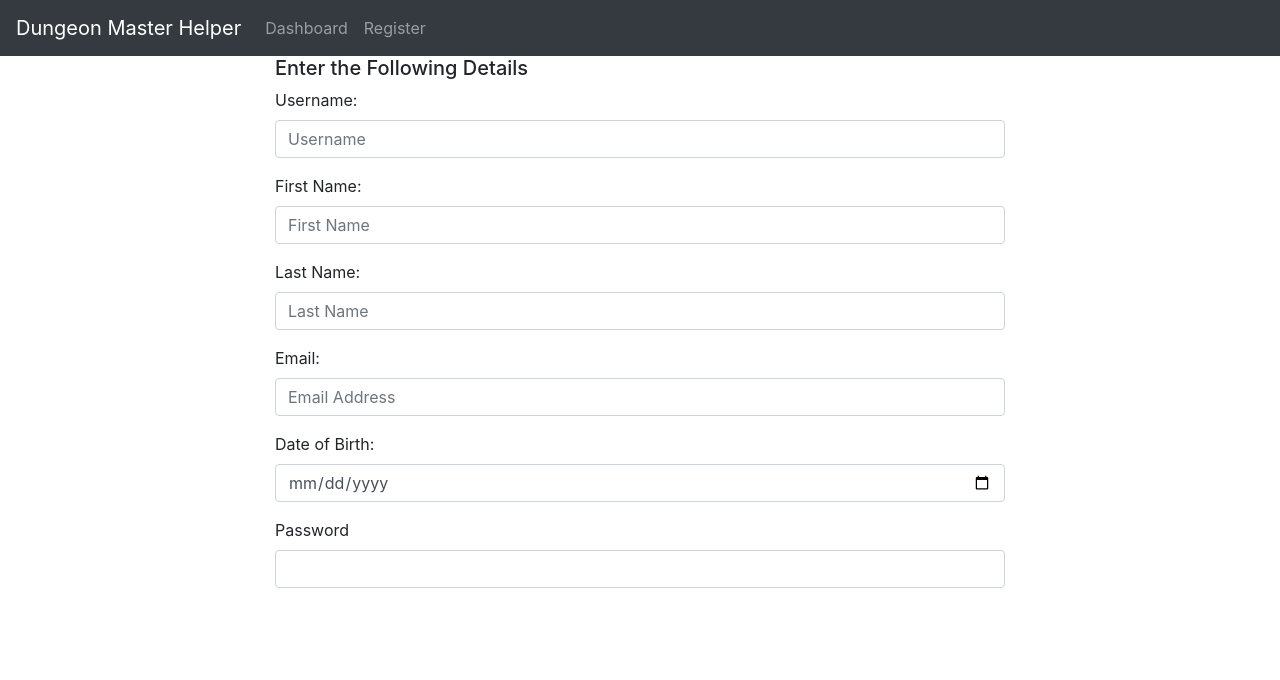
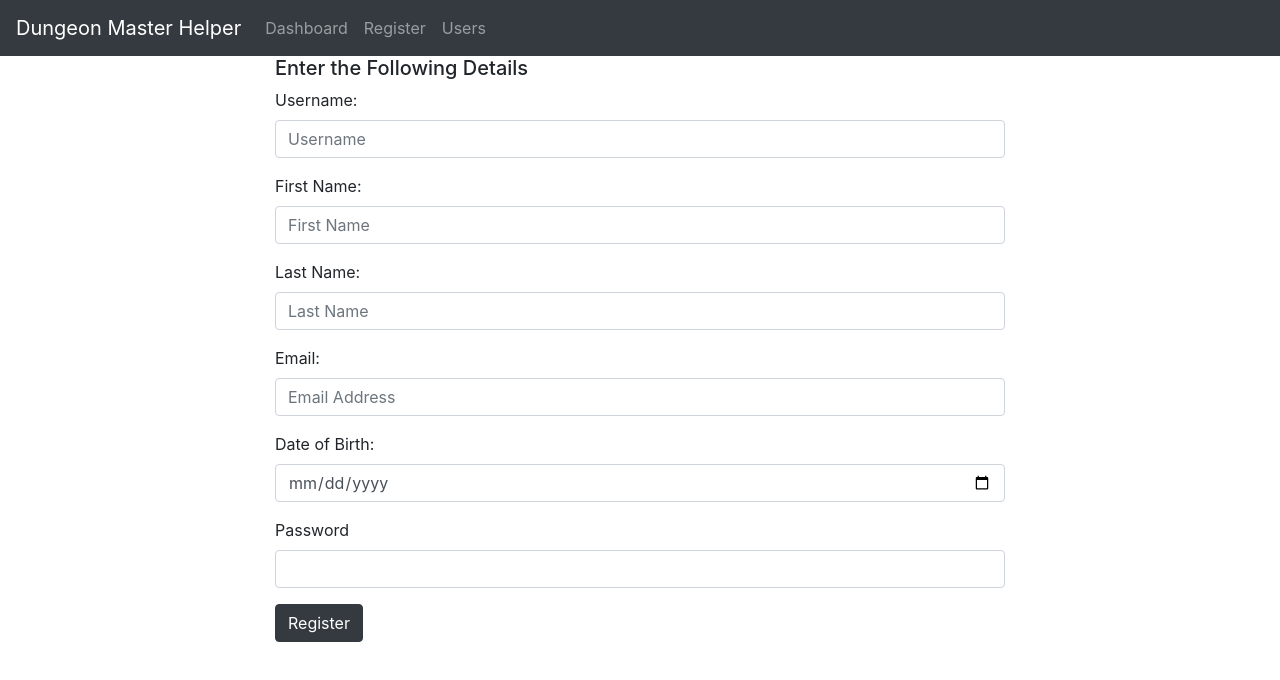
Before and after one commit to sgspectra/dmh, an Angular app: page /register in a window 1280 px wide. Shown: the top 680 px of the page. Built offline with nearby package versions, Linux system fonts and the light colour scheme.

Commit message:
able to add users from website, need to work on setting up error handling in user.service

```diff
--- a/src/app/app.component.html
+++ b/src/app/app.component.html
@@ -11,6 +11,9 @@
       <li class="nav-item">
         <a class="nav-link" routerLink="/register">Register<span class="sr-only"></span></a>
       </li>
+      <li class="nav-item">
+        <a class="nav-link" routerLink="/users">Users<span class="sr-only"></span></a>
+      </li>
     </ul>
   </div>
 </nav>
--- a/src/app/register-user/register-user.component.html
+++ b/src/app/register-user/register-user.component.html
@@ -28,6 +28,7 @@
           <label for="password">Password</label>
           <input [(ngModel)]="user.password" name="password" type="Password" id="password" class="form-control"/>
         </div>
+        <button type="button" class="btn btn-dark" (click)="createUser()">Register</button>
       </form>
     </div>
     <div class="col-sm-2"></div>
--- a/src/app/register-user/register-user.component.ts
+++ b/src/app/register-user/register-user.component.ts
@@ -1,6 +1,7 @@
 import { Component, OnInit } from '@angular/core';
 import { UserService } from '../user.service';
-import { FormControl } from '@angular/forms';
+import { User } from '../user';
+import { Router } from '@angular/router';
 
 
 export interface NewUser {
@@ -18,7 +19,7 @@ export interface NewUser {
   styleUrls: ['./register-user.component.scss']
 })
 export class RegisterUserComponent implements OnInit {
-  user: NewUser = {
+  user: User = {
     username: '',
     firstName: '',
     lastName: '',
@@ -26,7 +27,20 @@ export class RegisterUserComponent implements OnInit {
     dob: '',
     password: ''
   };
-  constructor(private userService: UserService) { }
+  constructor(private userService: UserService, private router: Router) { }
+  createUser(): void {
+    this.userService.registerUser(this.user).subscribe( user => {
+      // Clear the form
+      this.user.username = '';
+      this.user.firstName = '';
+      this.user.lastName = '';
+      this.user.email = '';
+      this.user.dob = '';
+      this.user.password = '';
+      // Redirect to page that shows users (promise not ignored)
+      this.router.navigate(['/users']).then();
+    });
+  }
   ngOnInit(): void {
   }
 }
--- a/src/app/user.service.ts
+++ b/src/app/user.service.ts
@@ -15,4 +15,7 @@ export class UserService {
   getUser(id: number): Observable<User> {
     return this.http.get<User>('http://localhost:8080/api/users/' + id);
   }
+  registerUser(user: User): Observable<User>{
+    return this.http.post<User>('http://localhost:8080/api/users/create', user);
+  }
 }
```
Also changed, not shown: src/app/user.ts (+4 -4 lines).
